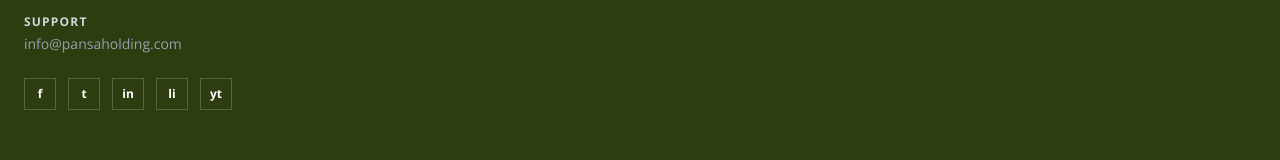
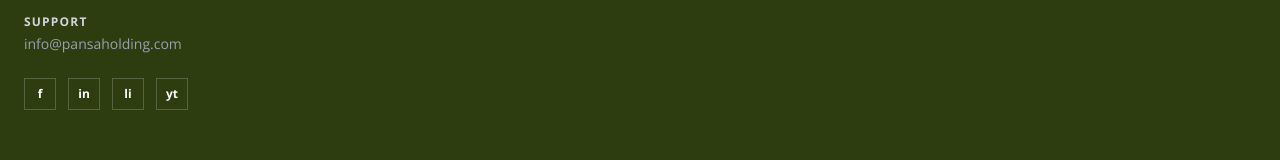
Before and after one commit to Suritargets/pansa-holding, a Next.js app: page / in a window 1280 px wide. Shown: the part 6384-6544 px from the top of the page. Built offline with nearby package versions, Linux system fonts and the light colour scheme.

Commit message:
Remove Twitter icon from footer social icons
Co-Authored-By: Claude Sonnet 4.6 <noreply@anthropic.com>

```diff
--- a/src/components/Footer.tsx
+++ b/src/components/Footer.tsx
@@ -81,8 +81,7 @@ export default function Footer() {
               <div className="flex gap-3 pt-2">
                 {[
                   { label: "f", title: "Facebook", href: "https://www.facebook.com/pansagroup/" },
-                  { label: "t", title: "Twitter", href: "#" },
-                  { label: "in", title: "Instagram", href: "https://www.instagram.com/pansaholding/" },
+{ label: "in", title: "Instagram", href: "https://www.instagram.com/pansaholding/" },
                   { label: "li", title: "LinkedIn", href: "https://www.linkedin.com/company/40653366/" },
                   { label: "yt", title: "YouTube", href: "https://www.youtube.com/channel/UClIVqfD71jK_1Uk63Rt3I7Q/featured" },
                 ].map((s) => (
```
